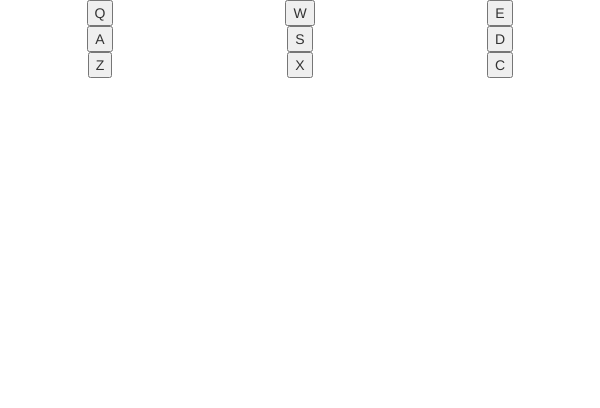
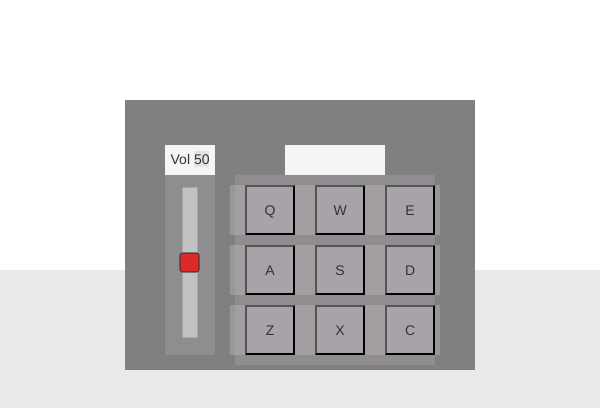
Before and after one commit to MMMC-Chrono/Drum-Machine-fcc, a plain HTML site: page src/index.html in a window 600 px wide. Drawn offline with nearby package versions, Linux system fonts and the light colour scheme.

Commit message:
placed items

```diff
--- a/src/index.html
+++ b/src/index.html
@@ -12,8 +12,13 @@
     </head>
     <body>
         <div id="drum-machine" class="container-fluid text-center">
+            <div class="slider-container">
+                <div  id="vol-display">Vol <span id="volume-output">50</span></div>
+                <input type="range" min="0" max="100" value="50" class="slider" id="vol-range">
+            </div>
+
             <div id="display"></div>
-
+            <div class="drums">
                 <!--first row-->
                 <div class="row">
                     <div class="col-xs-4">
@@ -77,6 +82,7 @@
                     </div>
                 </div>
             </div>
+        </div>
         <script src="https://cdn.freecodecamp.org/testable-projects-fcc/v1/bundle.js"></script>
         <script src="index.js"></script>
     </body>
--- a/src/styles.css
+++ b/src/styles.css
@@ -0,0 +1,121 @@
+* {
+    box-sizing: border-box;
+    background-color: rgba(182, 178, 183, 0.268)
+}
+
+#drum-machine {
+    background-color: gray;
+    position: relative;
+    margin: auto ;
+    display: flex;
+    flex-direction: row;
+    justify-content: center;
+    align-items: center;
+}
+
+/*slider start*/
+.slider-container {
+    display: block;
+    position: absolute;
+}
+#vol-display {
+    background: whitesmoke;
+    position: absolute;
+}
+#vol-range {
+    transform: rotate(90deg);
+    position: absolute;
+}
+.slider {
+    -webkit-appearance: none;
+    appearance: none;
+    background: #d9d9d9;
+    width: 100%;
+    opacity: 0.7;
+    transition: 0.5s;
+    -webkit-transition: opacity 0.5s;
+}
+.slider:hover {
+    opacity: 1;
+    box-shadow: 0px 0px 5px red;
+}
+.slider::-webkit-slider-thumb {
+    -webkit-appearance: none;
+    appearance: none;
+    background: red;
+    cursor: pointer;
+}
+.slider::-moz-range-thumb {
+    background: red;
+    cursor: pointer;
+}
+/*slider end*/
+#display {
+    background-color: whitesmoke;
+    position: absolute;
+}
+.drums {
+    display: flex;
+    flex-direction: column;
+    justify-content: space-between;
+    position: absolute;
+}
+
+@media only screen and (min-width: 400px) and (max-width: 600px) {
+    #drum-machine {
+        width: 350px;
+        height: 270px;
+        top: 100px;
+        padding: 20px;
+    }
+    .slider-container {
+        width: 50px;
+        height: 210px;
+        left: 40px;
+        top: 45px;
+    }
+    #vol-display {
+        height: 30px;
+        width: 100%;
+        padding-top: 4px;
+    }
+    #vol-range {
+        width: 150px;
+        left: -50px;
+        top: 110px;
+    }
+    .slider {
+        height: 15px;
+    }
+    .slider::-webkit-slider-thumb {
+        width: 20px;
+        height: 20px;
+        border-radius: 3px;
+        border: 1px ridge black;
+    }
+    .slider::-moz-range-thumb {
+        width: 20px;
+        height: 20px;
+        border-radius: 3px;
+        border: 1px ridge black;
+    }
+    #display {
+        width: 100px;
+        height: 20px;
+        margin: 10px;
+        top: 35px;
+        height: 30px;
+        left: 150px;
+    }
+    .drums {
+        padding: 10px;
+        width: 200px;
+        height: 190px;
+        top: 75px;
+        right: 40px;
+    }
+    .drum-pad {
+        width: 50px;
+        height: 50px;
+    }
+}
```
Lines whose indentation alone changed are shown as unchanged.
